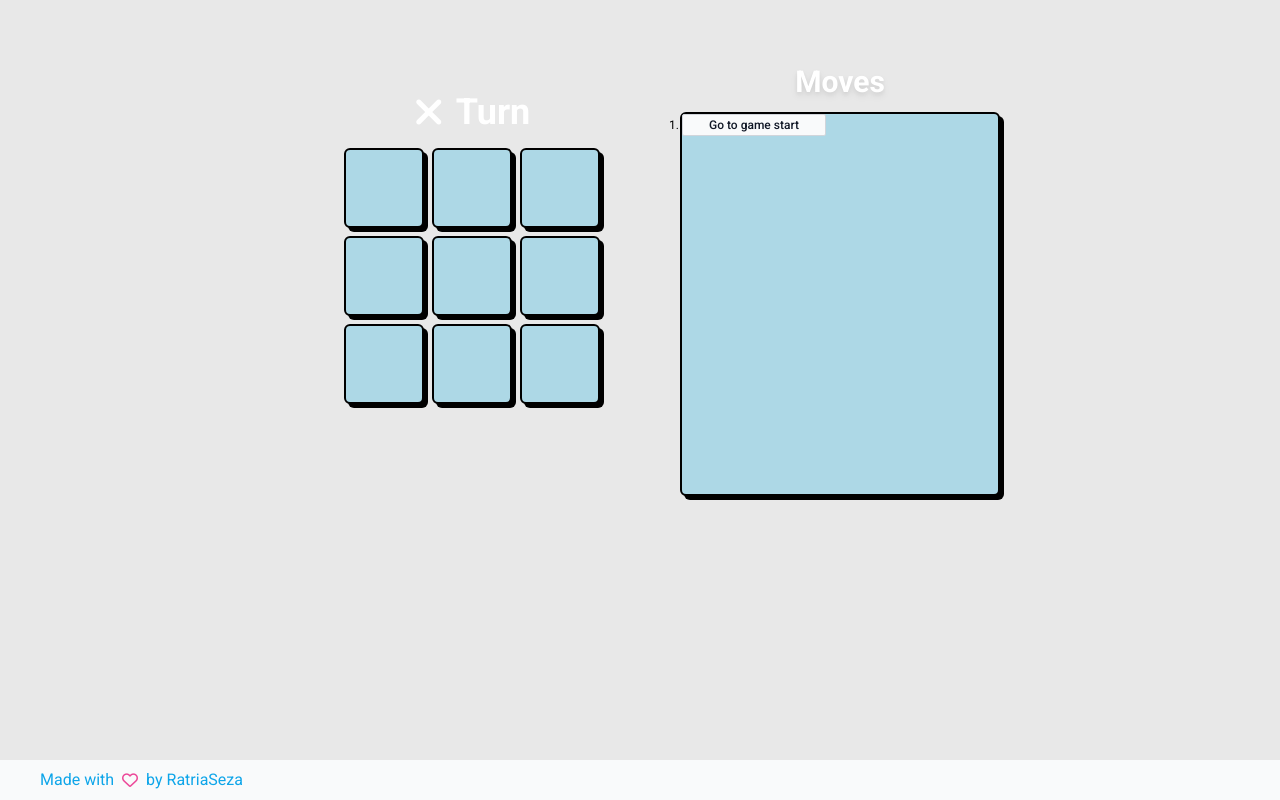
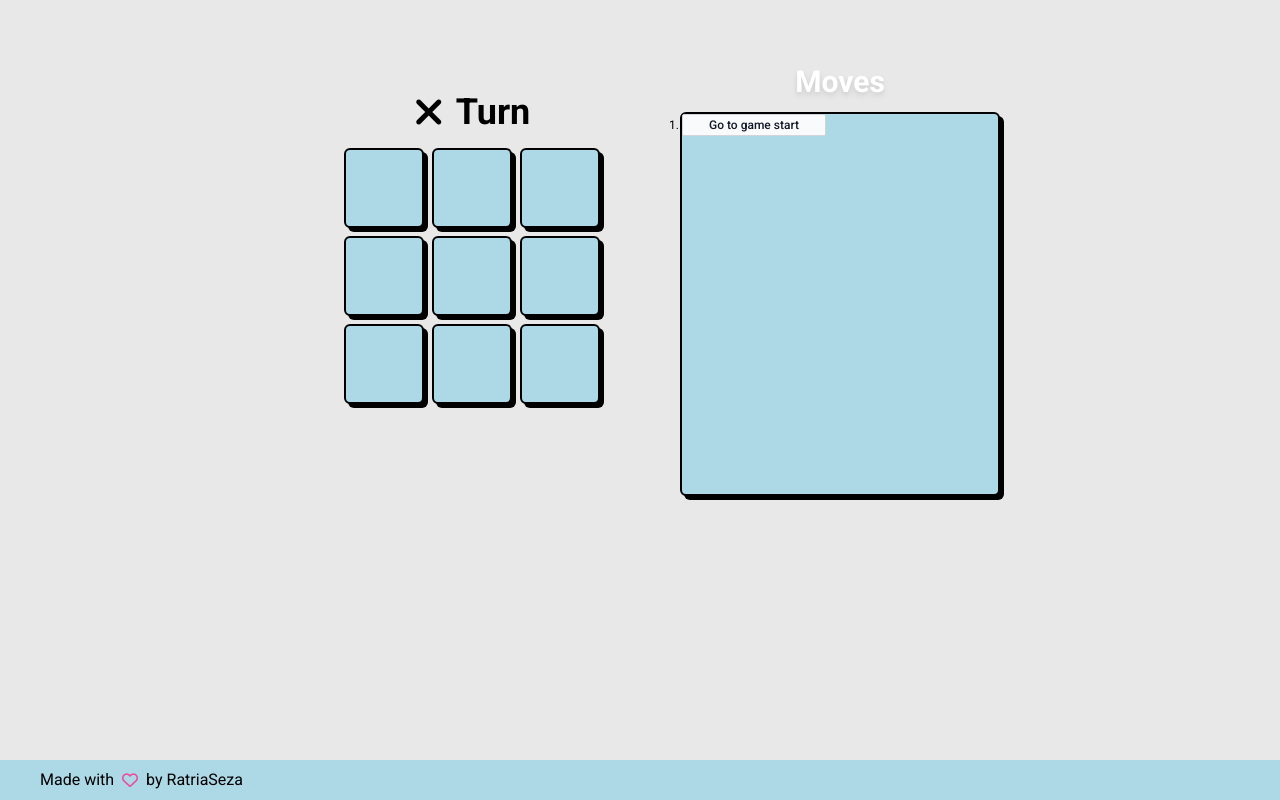
Before and after one commit to RatriaSeza/react-tic-tac-toe, a React (Vite) app: page / in a window 1280 px wide. Built offline with nearby package versions, Linux system fonts and the light colour scheme.

Commit message:
Update styling and icons in App.jsx, Board.jsx, and Player.jsx

```diff
--- a/src/App.jsx
+++ b/src/App.jsx
@@ -57,7 +57,7 @@ function Game() {
 					</div>
 				</div>
 			</div>
-			<footer className="h-10 flex items-end bg-gray-50 mb-0 text-sky-500 shadow-xl">
+			<footer className="h-10 flex items-end bg-lightblue mb-0 text-black border-black shadow-xl">
 				<div className="h-full flex items-center ml-10">
 					Made with <i className="mx-2 text-pink-500 fa-regular fa-heart"></i> by RatriaSeza
 				</div>
--- a/src/components/Board.jsx
+++ b/src/components/Board.jsx
@@ -18,12 +18,16 @@ function Board({ xIsNext, squares, onPlay, board }) {
 	let status = "";
 
 	if (winner) {
-		status = "Winner : " + winner
+		status = (
+			<span className="flex justify-center items-end">
+				<span className="text-4xl mr-3">Winner : </span> {winner == "X" ? <XIcon className="text-black" /> : <OIcon className="text-black" />}
+			</span>
+		);
 	}
 
 	return (
 		<>
-			<div className="text-3xl text-white text-center font-semibold mb-4">{winner ? status : (<Player xIsNext={xIsNext} />)}</div>
+			<div className="text-3xl text-black text-center font-semibold mb-4">{winner ? status : <Player xIsNext={xIsNext} />}</div>
 			<div className="grid grid-cols-3 gap-2">
 				<Square value={squares[0]} onSquareClick={() => handleClick(0)} />
 				<Square value={squares[1]} onSquareClick={() => handleClick(1)} />
@@ -55,7 +59,7 @@ function calculateWinner(squares) {
 		const [a, b, c] = lines[i];
 
 		if (squares[a] && squares[a] === squares[b] && squares[a] === squares[c]) {
-      console.log(squares[a]);
+			console.log(squares[a]);
 			return squares[a];
 		}
 	}
--- a/src/components/Player.jsx
+++ b/src/components/Player.jsx
@@ -5,7 +5,7 @@ import OIcon from "./OIcon";
 function Player({ xIsNext }) {
 	return (
 		<span className="flex justify-center items-end">
-			{xIsNext ? <XIcon className="text-white" /> : <OIcon className="text-white" />} <span className="text-4xl ml-3">Turn</span>
+			{xIsNext ? <XIcon className="text-black" /> : <OIcon className="text-black" />} <span className="text-4xl ml-3">Turn</span>
 		</span>
 	);
 }
```
